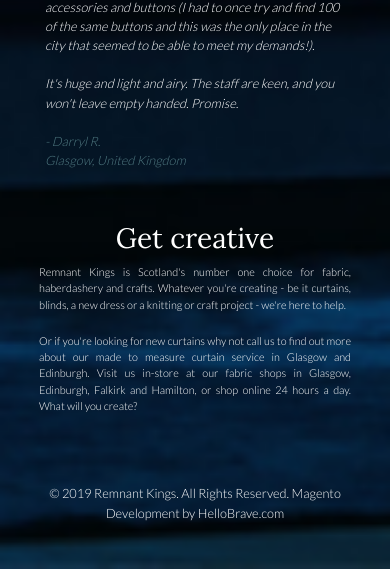
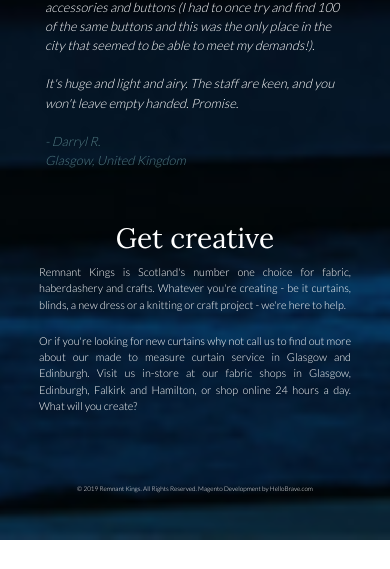
Before and after one commit to AlenDesigns/AlenDesigns.github.io, a plain HTML site: page index.html in a window 390 px wide. Shown: the part 1690-2259 px from the top of the page. After the commit the page ends 2230 px from the top, so only its background shows below. Drawn offline with nearby package versions, Linux system fonts and the light colour scheme.

Commit message:
Fixed responsive credits issue

```diff
--- a/sass/_footer.scss
+++ b/sass/_footer.scss
@@ -112,6 +112,18 @@ footer {
         @media (max-width: 768px) {
             font-size: 0.8em;
         }
+
+        @media (max-width: 600px) {
+            font-size: 0.6em;
+        }
+
+        @media (max-width: 400px) {
+            font-size: 0.4em;
+        }
+
+        @media (max-width: 360px) {
+            font-size: 0.2em;
+        }
     }
 
     @media (max-width: 768px) {
```
Also changed, not shown: main.css, 1 other file.
